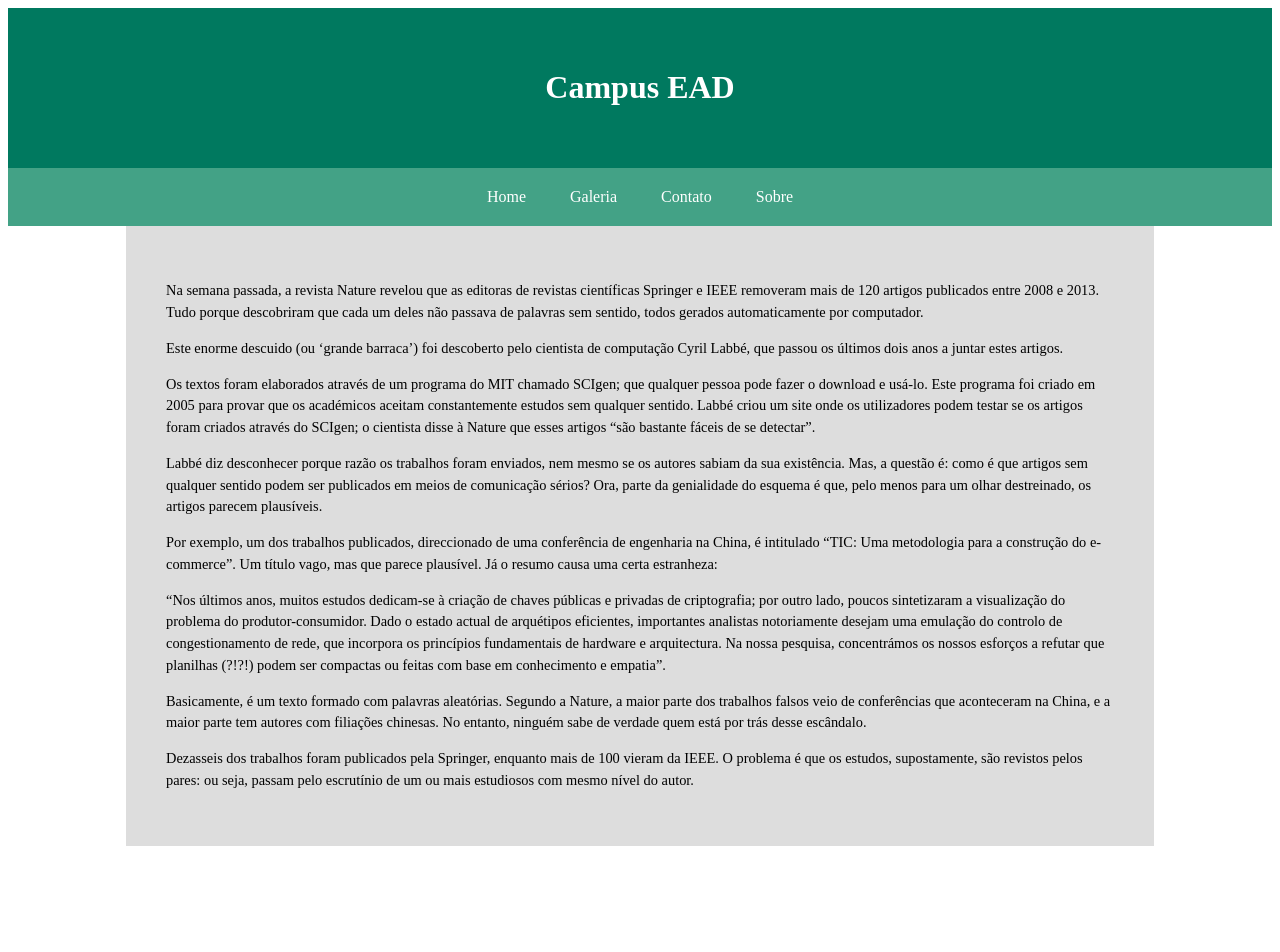
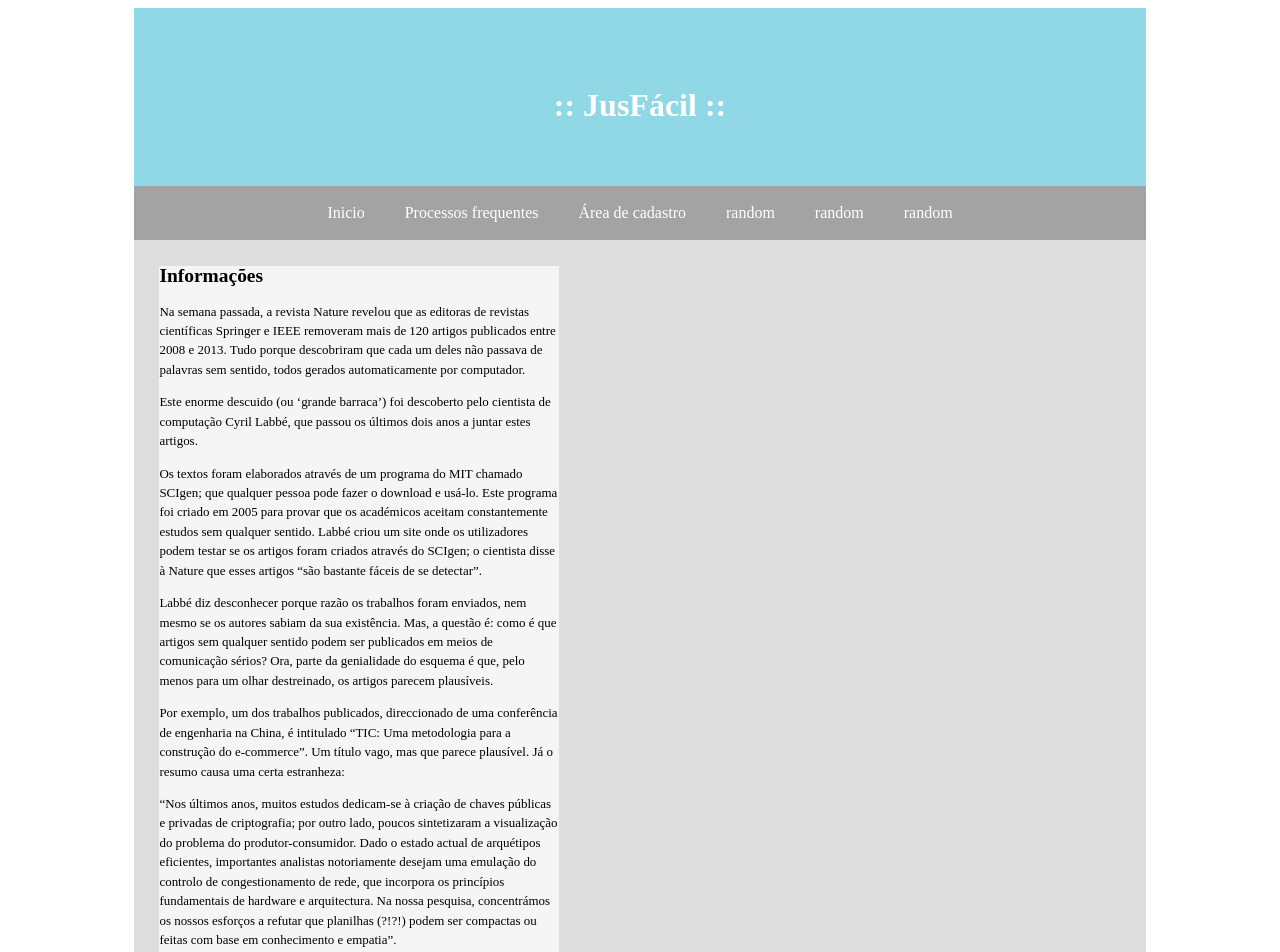
Before and after one commit to RennoGarcia/EAD-new, a plain HTML site: page campus ead - videos apresentação/index.html in a window 1280 px wide. Shown: the top 952 px of the page. Before the commit the page ends 854 px from the top, so only its background shows below. Drawn offline with nearby package versions, Linux system fonts and the light colour scheme.

Commit message:
html indo pro WEB

```diff
--- a/campus ead - videos apresentação/estilo.css
+++ b/campus ead - videos apresentação/estilo.css
@@ -1,18 +1,21 @@
 @charset "UTF-8"
 
 body{
-	margin: 0;
-	padding: 0;
-	font-family: sans-serif;
+
+	background-color:
 
 }
 
 header{
-	background: #00795f;
-	width: 100%;
+	padding-top: 0px;
+	margin: 0 auto;
+	background: #90D8E6;
+	width: 80%;
+	margin: 0 auto;
 	padding:  40px 0;
 	color: white;
 	text-align: center;
+
 }
 
 a{
@@ -21,39 +24,58 @@ a{
 }
 
 nav ul{
-	background-color: #43a286;
+	width: 80%;
+	margin: 0 auto;
+	background-color: #a3a3a3;
 	overflow: hidden;
 	color: white;
 	padding: 0;
 	text-align: center;
-	margin: 0;
-
-	-webkit-transition:max-height:0.4s;
-	-ms-transition:max-height:0.4s;
-	-moz-transition:max-height:0.4s;
-	-o-transition:max-height:0.4s;
-	transition:max-height:0.4s;
+	margin-top: 0px;
+	margin: 0 auto;
+	-webkit-transition:max-height:0.6s;
+	-ms-transition:max-height:0.6s;
+	-moz-transition:max-height:0.6s;
+	-o-transition:max-height:0.6s;
+	transition:max-height:0.6s;
 }
 
 nav ul li{
 	display: inline-block;
-	padding: 20px;
+	padding: 18px;
 
 }
 
 nav ul li:hover{
-	background-color: #399077;
+	background-color:  	#C0C0C0;
+	text-decoration: none;
+	color:	#778899;
 }
 
 
 section{
 	line-height: 1.5em;
 	font-size: 0.9em;
-	padding: 40px;
-	width: 75%;
+	padding: 10px;
+	padding-left: 0px;
+	padding-right: 0px;
+	width: 80%;
 	margin: 0 auto;
 	background-color: #dddddd;
 }
+
+section#information{
+	background-color: #F5F5F5;
+	padding: 0px;
+	margin-left: 25px;
+	width: 400px;
+
+}
+
+
+
+
+
 .hundle {
 	width: 100%;
 	background: #005c48;
--- a/campus ead - videos apresentação/index.html
+++ b/campus ead - videos apresentação/index.html
@@ -6,27 +6,34 @@
 		<meta charset="UTF-8">
 		<title>index</title>
 		<link rel="stylesheet" type="text/css" href="estilo.css">
-		<script src="//ajax.googleapis.com/ajax/libs/jquery/1.11.1/jquery.min.js"></script>
+
 	</head>
 	<body>
 		<header>
-			<h1>Campus EAD</h1>
+			<div class="logo">
+				<img src="">
+			</div>
+			<h1>:: JusFácil :: </h1>
 
 		</header>
 
 		<nav>
 			<ul>
-				<a href="#"><li>Home</li></a>
-				<a href="Galeria.html"><li>Galeria</li></a>
-				<a href="#"><li>Contato</li></a>
-				<a href="#"><li>Sobre</li></a>
+				<a href="#"><li>Inicio</li></a>
+				<a href="Galeria.html"><li>Processos frequentes</li></a>
+				<a href="#"><li>Área de cadastro</li></a>
+				<a href="#"><li>random</li></a>
+				<a href="#"><li>random</li></a>
+				<a href="#"><li>random</li></a>
 			</ul>
 			<div class="hundle">Menu</div>
 		</nav>
 
 		<section>
 
+			<section id="information">
 
+			<h2>Informações</h2>
 			<p>Na semana passada, a revista Nature revelou que as editoras de revistas científicas Springer e IEEE removeram mais de 120 artigos publicados entre 2008 e 2013. Tudo porque descobriram que cada um deles não passava de palavras sem sentido, todos gerados automaticamente por computador.</p>
 
 
@@ -44,6 +51,7 @@
 			<p>Basicamente, é um texto formado com palavras aleatórias. Segundo a Nature, a maior parte dos trabalhos falsos veio de conferências que aconteceram na China, e a maior parte tem autores com filiações chinesas. No entanto, ninguém sabe de verdade quem está por trás desse escândalo.</p>
 
 			<p>Dezasseis dos trabalhos foram publicados pela Springer, enquanto mais de 100 vieram da IEEE. O problema é que os estudos, supostamente, são revistos pelos pares: ou seja, passam pelo escrutínio de um ou mais estudiosos com mesmo nível do autor.</p>
+		</section>
 
 		</section>
 			<script>
```
Also changed, not shown: campus ead - videos apresentação/Galeria.html (+17 -0 lines).
